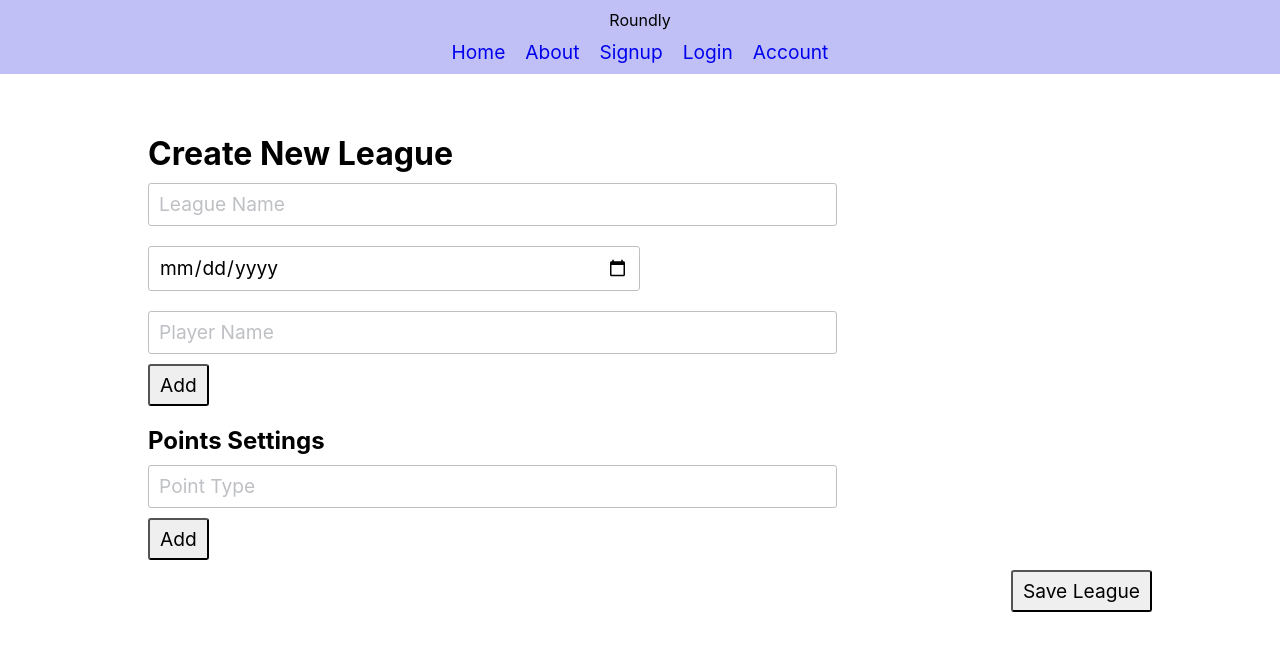
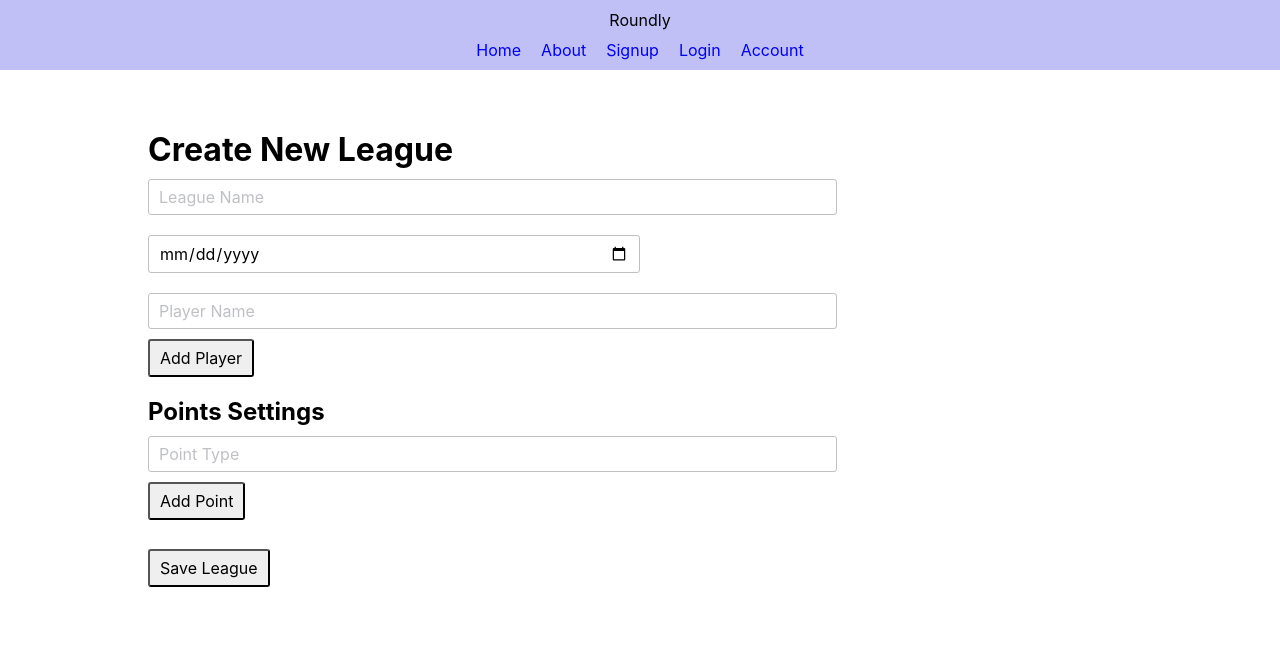
Before and after one commit to jason-roundtree/roundly-old, a React (Create React App) app: page /new-league in a window 1280 px wide. Shown: the top 650 px of the page. Built offline with nearby package versions, Linux system fonts and the light colour scheme.

Commit message:
Fix font-size issues

```diff
--- a/src/components/NewLeague.js
+++ b/src/components/NewLeague.js
@@ -9,15 +9,17 @@ const Form = styled.form`
     width: 80%;
     margin: 40px auto 0;
     padding: 20px;
-    position: relative;
+    /* TODO: something weird with button styling because of this */
+    /* @media (max-width: 700px) {
+
+    } */
 `
 const Input = styled.input`
     width: 70%;
     /* min-width: 300px; */
     margin: 10px 0;
     /* TODO: noticed S.O. answers saying line-height should be used but not why. Is it for responsiveness on smaller screens? */
-    line-height: 140%;
-    font-size: 1.2em;
+    /* line-height: 140%; */
     border: 1px solid rgb(191, 192, 196);
     &::placeholder {
        color: rgb(191, 192, 196);
@@ -40,8 +42,7 @@ const InputDate = styled(Input)`
 //     }
 // `
 const SaveButton = styled.button`
-    position: absolute;
-    right: 0;
+    margin-top: 1.2em;
 `
 
 export default class NewLeague extends Component {
@@ -91,10 +92,8 @@ export default class NewLeague extends Component {
         this.pointTypeInput.current.focus()
     }
     deletePointSetting = pointType => {
-        // console.log('pointType: ', pointType)
         const pointSettings = this.state.pointSettings
         for (let point in pointSettings) {
-            // console.log('pointSettings[point]: ', pointSettings[point])
             if (pointSettings[point].type === pointType) {
                 this.setState({
                     pointSettings: pointSettings.filter(point => point.type !== pointType)
@@ -134,7 +133,7 @@ export default class NewLeague extends Component {
                         ref={this.playerTextInput}
                     />
                     <br />
-                    <button onClick={this.addPlayer}>Add</button>
+                    <button onClick={this.addPlayer}>Add Player</button>
                     <PlayerList players={this.state.players}/>
 
                     <H2>Points Settings</H2>
@@ -147,7 +146,7 @@ export default class NewLeague extends Component {
                         ref={this.pointTypeInput}
                     />
                     <br />
-                    <button onClick={this.addPointSetting}>Add</button>
+                    <button onClick={this.addPointSetting}>Add Point</button>
                     <PointSettingsList
                         pointSettings={this.state.pointSettings}
                         deletePoint={this.deletePointSetting}
--- a/src/components/PointSettingsList.js
+++ b/src/components/PointSettingsList.js
@@ -16,7 +16,12 @@ const PointInput = styled.input`
     width: 80px;
     border: transparent;
 `
-const P = styled.p` width: 300px; `
+const P = styled.p`
+    width: 300px;
+    @media (max-width: 700px) {
+        font-size: .75em;
+    }
+`
 const IMG = styled.img`
     &:hover { cursor: pointer; }
 `
@@ -38,7 +43,7 @@ export default function PointSettingsList(props) {
                         <IMG
                             src={trash}
                             alt="Trash can icon"
-                            height="30"
+                            height="25"
                             onClick={() => props.deletePoint(point.type)}
                         />
                     </ListItem>
--- a/src/index.css
+++ b/src/index.css
@@ -9,7 +9,7 @@
 }
 li {
   list-style-type: none;
-  font-size: 1.2em;
+  /* font-size: 1.2em; */
 }
 a {
   text-decoration: none;
@@ -17,8 +17,13 @@ a {
 input, button {
   border-radius: 3px;
   padding: 7px 10px;
-  font-size: 1.2em;
+  font-size: 1em;
 }
+/* @media (min-width: 700px) {
+  * {
+    font-size: 1em;
+  }
+} */
 /* table, th, td {
   border: 1px solid rgb(194, 194, 194);
   border-collapse: collapse;
```
